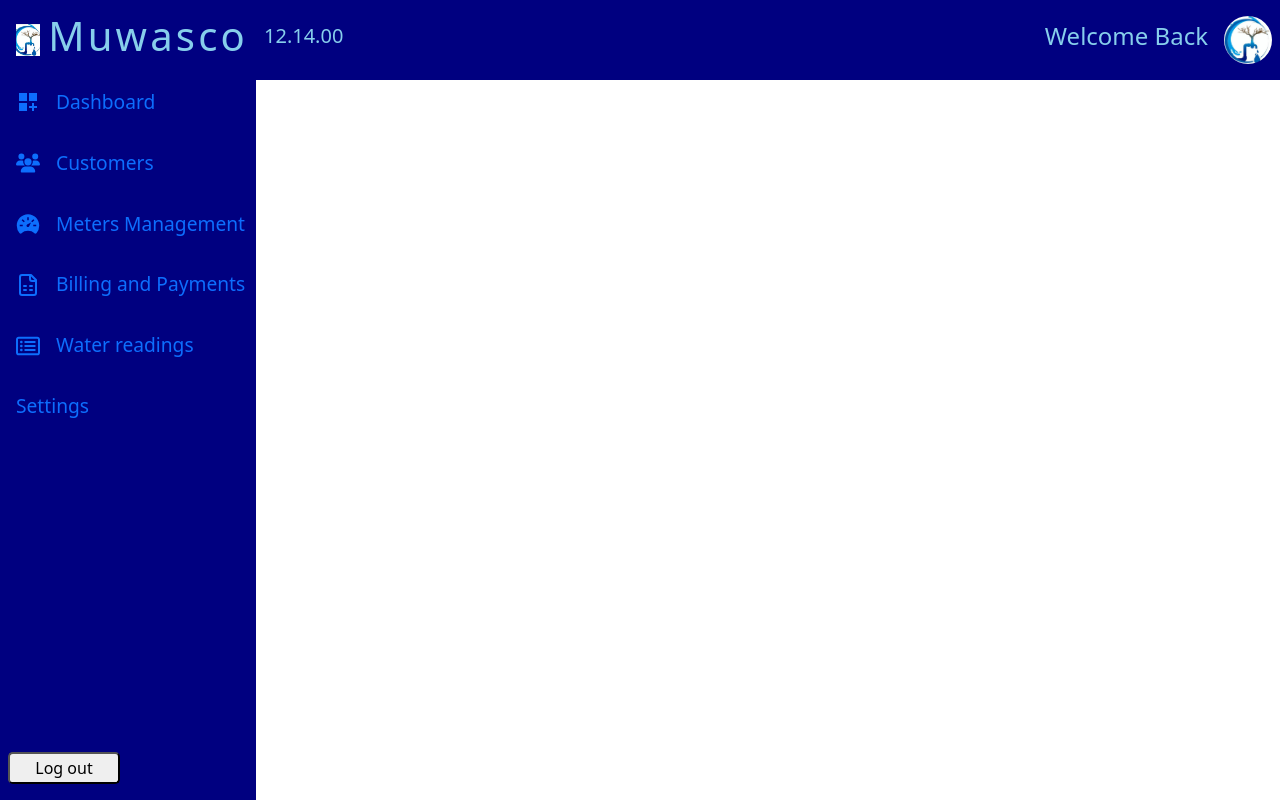
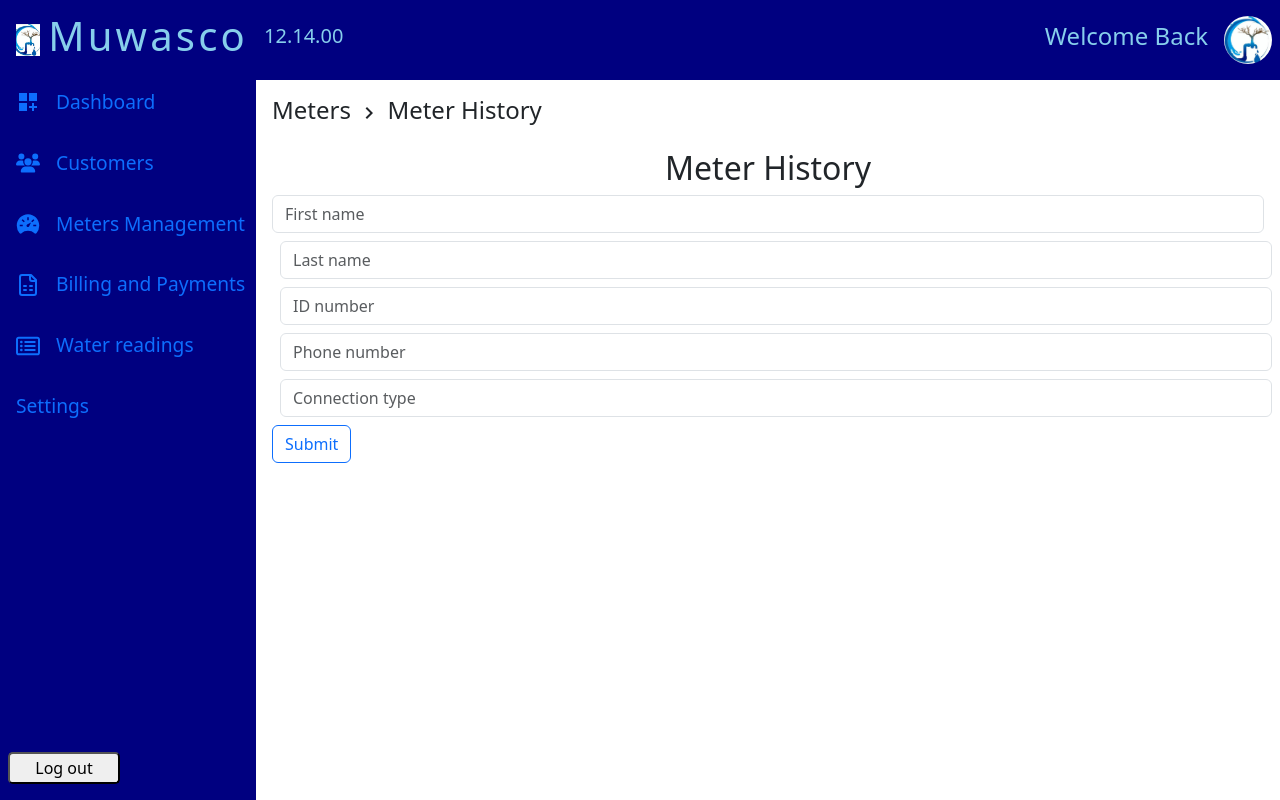
Before and after one commit to Davis-don/Mowasco, a React (Create React App) app in the folder client/: page /meter-history in a window 1280 px wide. Built offline with nearby package versions, Linux system fonts and the light colour scheme.

Commit message:
adding the meters pages

```diff
--- /dev/null
+++ b/client/src/Admin/Pages/Meters/AboutMeter.jsx
@@ -0,0 +1,127 @@
+import React, { useState } from 'react';
+import { useFormik } from "formik";
+import { ToastContainer, toast } from "react-toastify";
+import "react-toastify/dist/ReactToastify.css";
+import axios from "axios";
+import * as Yup from "yup";
+import { useNavigate } from "react-router-dom";
+import { MdNavigateNext } from "react-icons/md";
+const AboutMeter = () => {
+    const navigate = useNavigate();
+    const [error, setError] = useState(false);
+    const [loading, setLoading] = useState(false);
+    const [fName, setFName] = useState("");
+    const [lName, setLName] = useState("");
+    const [IDNumber, setIDNumber] = useState();
+    const [phoneNumber, setPhoneNumber] = useState();
+    const [connectionType, setConnectionType] = useState("");
+    const validation = Yup.object({
+      meterNumber: Yup.number().required("Please provide a meter number"),
+      zone: Yup.number().required("Please provide a zone"),
+      fName: Yup.string().required("Please provide customer first name."),
+      lName: Yup.string().required("Please provide customers last name"),
+      IDNumber: Yup.number().required(
+        "Please provide national indentification number."
+      ),
+      phoneNumber: Yup.number().required("Provide customers phone number."),
+      connectionType: Yup.string().required("Provide the connection type."),
+    });
+    const handleSubmit = async () => {
+    try {
+
+    } catch (error) {
+        console.log(error)
+    }
+    }
+   const formik = useFormik({
+     initialValues: {
+       fName: "",
+       lastName: "",
+       IDNumber: "",
+       phoneNumber: "",
+       connectionType: "",
+     },
+     onSubmit: handleSubmit,
+     validationSchema: validation,
+   });
+    return (
+      <div>
+        <div className="cust-top">
+          <h4>
+            Meters <MdNavigateNext /> Meter History
+          </h4>
+        </div>
+        <h2 style={{ textAlign: "center", marginTop: "1rem" }}>
+          Meter History
+        </h2>
+        <form action="" onSubmit={handleSubmit}>
+          <div className="inputs">
+            <input
+              className="form-control"
+              type="text"
+              name="fName"
+              value={fName}
+              placeholder="First name"
+              onChange={(e) => setFName(e.target.value)}
+              required
+            />
+          </div>
+          <div className="inputs">
+            <input
+              type="text"
+              name="lName"
+              className="form-control m-2"
+              value={lName}
+              placeholder="Last name"
+              onChange={(e) => setLName(e.target.value)}
+              required
+            />
+          </div>
+
+          <div className="inputs">
+            <input
+              type="number"
+              name="IDNumber"
+              className="form-control m-2"
+              value={IDNumber}
+              placeholder="ID number"
+              onChange={(e) => setIDNumber(e.target.value)}
+              required
+            />
+          </div>
+          <div className="inputs">
+            <input
+              type="number"
+              name="phoneNumber"
+              placeholder="Phone number"
+              className="form-control m-2"
+              value={phoneNumber}
+              onChange={(e) => setPhoneNumber(e.target.value)}
+              required
+            />
+          </div>
+          <div className="inputs">
+            <input
+              type="text"
+              name="connectionType"
+              placeholder="Connection type"
+              className="form-control m-2"
+              value={connectionType}
+              onChange={(e) => setConnectionType(e.target.value)}
+              required
+            />
+          </div>
+          <div className="adduser-button">
+            <button className="btn btn-outline-primary">
+              {loading ? "Submitting...." : "Submit"}
+            </button>
+          </div>
+          <ToastContainer />
+        </form>
+      </div>
+    );
+}
+
+
+
+export default AboutMeter;
--- a/client/src/Admin/Pages/Meters/CreateMeters.jsx
+++ b/client/src/Admin/Pages/Meters/CreateMeters.jsx
@@ -7,8 +7,12 @@ import "react-toastify/dist/ReactToastify.css";
 import axios from "axios";
 import { MdEdit } from "react-icons/md";
 import { MdDeleteForever } from "react-icons/md";
-import { useParams } from "react-router-dom";
+import { MdNavigateNext } from "react-icons/md";
+import { useNavigate, useParams } from "react-router-dom";
+import { AiOutlineHistory } from "react-icons/ai";
+
 const CreateMeters = () => {
+  const navigate = useNavigate()
   const {cust_id} = useParams()
 
   const [serverMessage, setServerMessage] = useState("");
@@ -103,6 +107,13 @@ const CreateMeters = () => {
     }
   };
 
+  const viewHistory = async() => {
+    try {
+      navigate("/meter-history");
+    } catch (error) {
+      console.log(error)
+    }
+  }
   const formik = useFormik({
     initialValues: {
       meterNumber: "",
@@ -118,99 +129,35 @@ const CreateMeters = () => {
   }, []);
   return (
     <div>
-      {/* <div className="overall-add-user-container ">
-        <div className="form-encapsulator">
-          <h2 style={{ textAlign: "center" }}>Register new meter</h2>
-          {displayServerComponent && (
-            <div class="alert alert-info">
-              <strong>{serverMessage}</strong>
-            </div>
-          )} */}
-          <form onSubmit={formik.handleSubmit}>
-            <div>
-              <input
-                onChange={formik.handleChange}
-                name="meterNumber"
-                value={formik.meterNumber}
-                type="number"
-                placeholder="Meter number"
-                className="form-control m-2"
-                onBlur={formik.handleBlur}
-              />
-              {formik.touched.meterNumber && formik.errors.meterNumber && (
-                <p>{formik.errors.meterNumber}</p>
-              )}
-            </div>
+      <div className="cust-top">
+        <h4>
+          Meters
+        </h4>
+      </div>
+      <h2 style={{ textAlign: "center", marginTop: "1rem" }}>
+        Registered Meters
+      </h2>
 
-            <div>
-              <select
-                onChange={formik.handleChange}
-                name="zone"
-                type='text'
-                value={formik.zone}
-                className="form-control m-2"
-                onBlur={formik.handleBlur}
-              >
-                <option>Zones</option>
-                {zone && zone.length > 0 ? (
-                  zone.map((zone, key) => (
-                    <option value={zone.zone_id}>{zone.zoneName}</option>
-                  ))
-                ) : (
-                  <p>Loading zones...</p>
-                )}
-              </select>
-
-              {formik.touched.zone && formik.errors.zone && (
-                <p>{formik.errors.zone}</p>
-              )}
-            </div>
-
-            {/* <div>
-              <input
-                type="text"
-                name="fName"
-                value={formik.values.fName}
-                onChange={formik.handleChange}
-                className="form-control m-2"
-                onBlur={formik.handleBlur}
-              />
-            </div> */}
-
-            {/* <div>
-              <input
-                type="text"
-                name="lName"
-                value={formik.values.lName}
-                onChange={formik.handleChange}
-                onBlur={formik.handleBlur}
-                className="form-control m-2"
-              />
-            </div> */}
-
-            <div className="adduser-button">
-              <button  className="btn btn-outline-primary">
-                {loading ? "Submitting...." : "Submit"}
-              </button>
-            </div>
-            <ToastContainer />
-          </form>
-        {/* </div>
-      </div> */}
       <div className="meters">
-        <h2>Registered meters.</h2>
         <table>
           <tr>
             <th>Meter no.</th>
             <th>Zone</th>
+            <th>Meter Status</th>
+            <th>Installation Date</th>
+            <th>Repair Date</th>
             <th>Edit</th>
             <th>Delete</th>
+            <th>History</th>
           </tr>
           {meters.length > 0 ? (
             meters.map((meter, key) => (
               <tr key={key}>
                 <td>{meter.meterNumber}</td>
                 <td>{meter.zone}</td>
+                <td>Active</td>
+                <td>12th June, 2007</td>
+                <td>20th December, 2024</td>
                 <td>{<MdEdit />}</td>
                 <td>
                   {
@@ -219,6 +166,7 @@ const CreateMeters = () => {
                     />
                   }
                 </td>
+                <td>{<AiOutlineHistory onClick={viewHistory} />}</td>
               </tr>
             ))
           ) : (
--- a/client/src/Admin/Pages/New_customer/newCustomer.css
+++ b/client/src/Admin/Pages/New_customer/newCustomer.css
@@ -5,6 +5,7 @@
     flex-direction: row;
     align-items: center;
     justify-content: space-between;
+
 }
 
 .cust-top button{
--- a/client/src/App.js
+++ b/client/src/App.js
@@ -17,6 +17,7 @@ import Customers from './Admin/Pages/New_customer/Customers';
 import AddNewCustomers from './Admin/Pages/New_customer/AddNewCustomers';
 import ViewCustomer from './Admin/Pages/New_customer/ViewCustomer';
 import UpdateCustomer from './Admin/Pages/New_customer/UpdateCustomer';
+import AboutMeter from './Admin/Pages/Meters/AboutMeter';
 function App() {
 
   return (
@@ -48,7 +49,7 @@ function App() {
             <Route path='/add-new-customer' element={<AddNewCustomers/>}/>
             <Route path='/customer-details' element={<ViewCustomer/>}/>
             <Route path='/update-customer' element={<UpdateCustomer/>}/>
-
+            <Route path='/meter-history' element={<AboutMeter/>}/>
         </Routes>
 
         </div>
```
